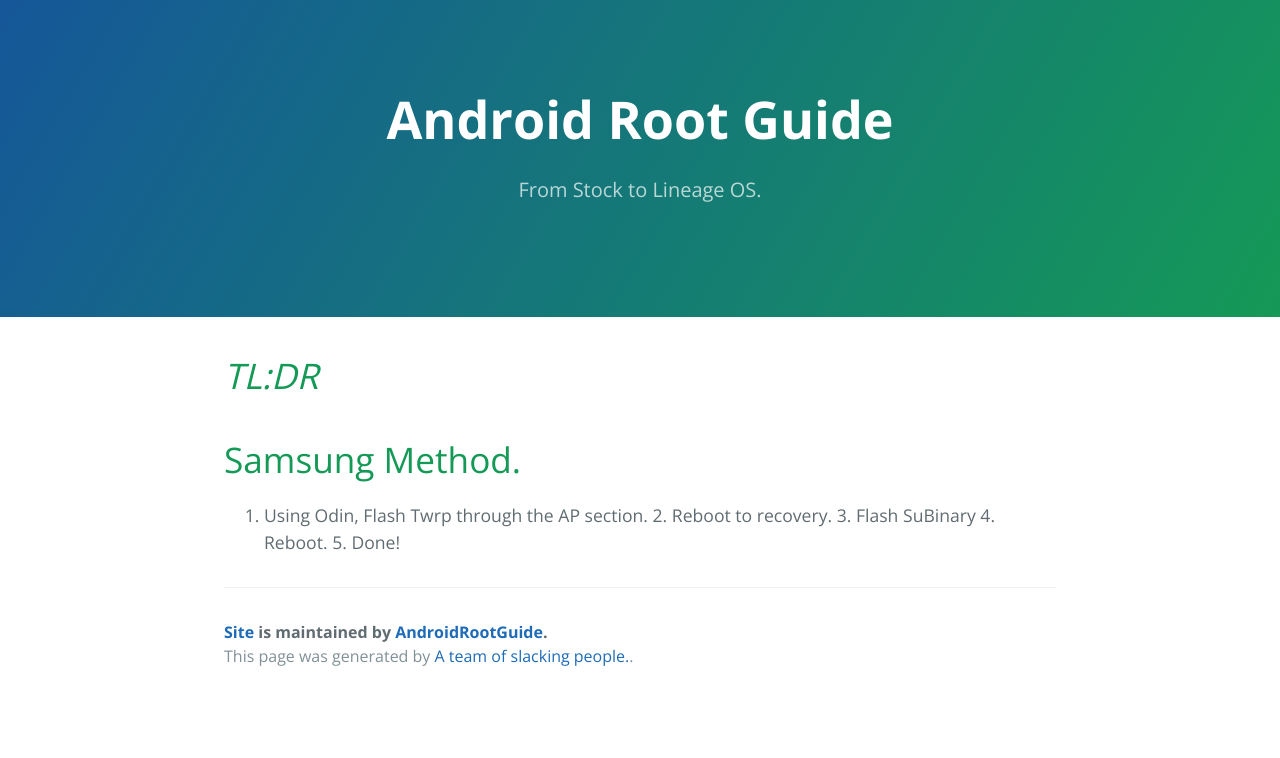
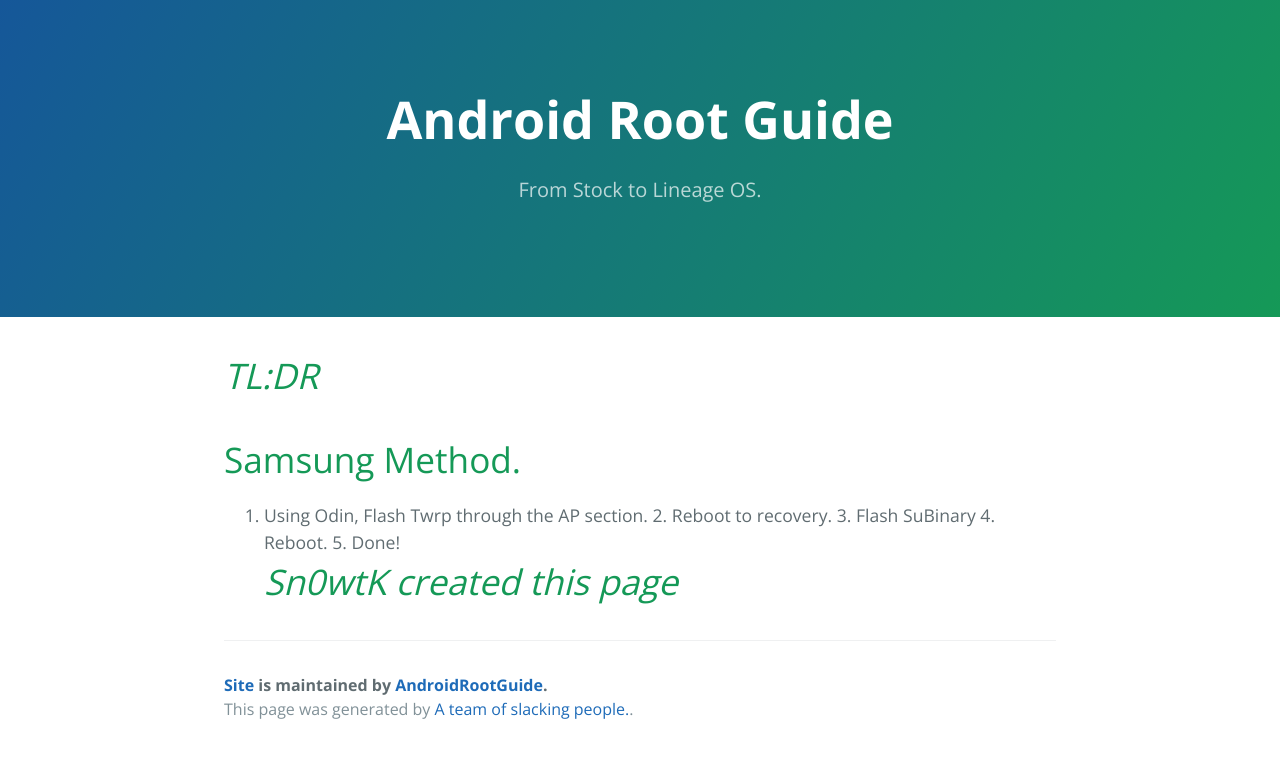
Before and after one commit to AndroidRootGuide/Site, a Jekyll site: the page built from Devices/Samsung-TL:DR.md, in a window 1280 px wide. Shown: the top 758 px of the page. Built offline with Jekyll 4.4.1, drawn with Linux system fonts in a browser that asks for light colours; our own code applies the rules of GitHub Pages for plain Markdown files.

Commit message:
Update Samsung-TL:DR.md

```diff
--- a/Devices/Samsung-TL:DR.md
+++ b/Devices/Samsung-TL:DR.md
@@ -1,3 +1,4 @@
 # *TL:DR*
 # Samsung Method.
 1. Using Odin, Flash Twrp through the AP section. 2. Reboot to recovery. 3. Flash SuBinary 4. Reboot. 5. Done!
+# _Sn0wtK created this page_
```
